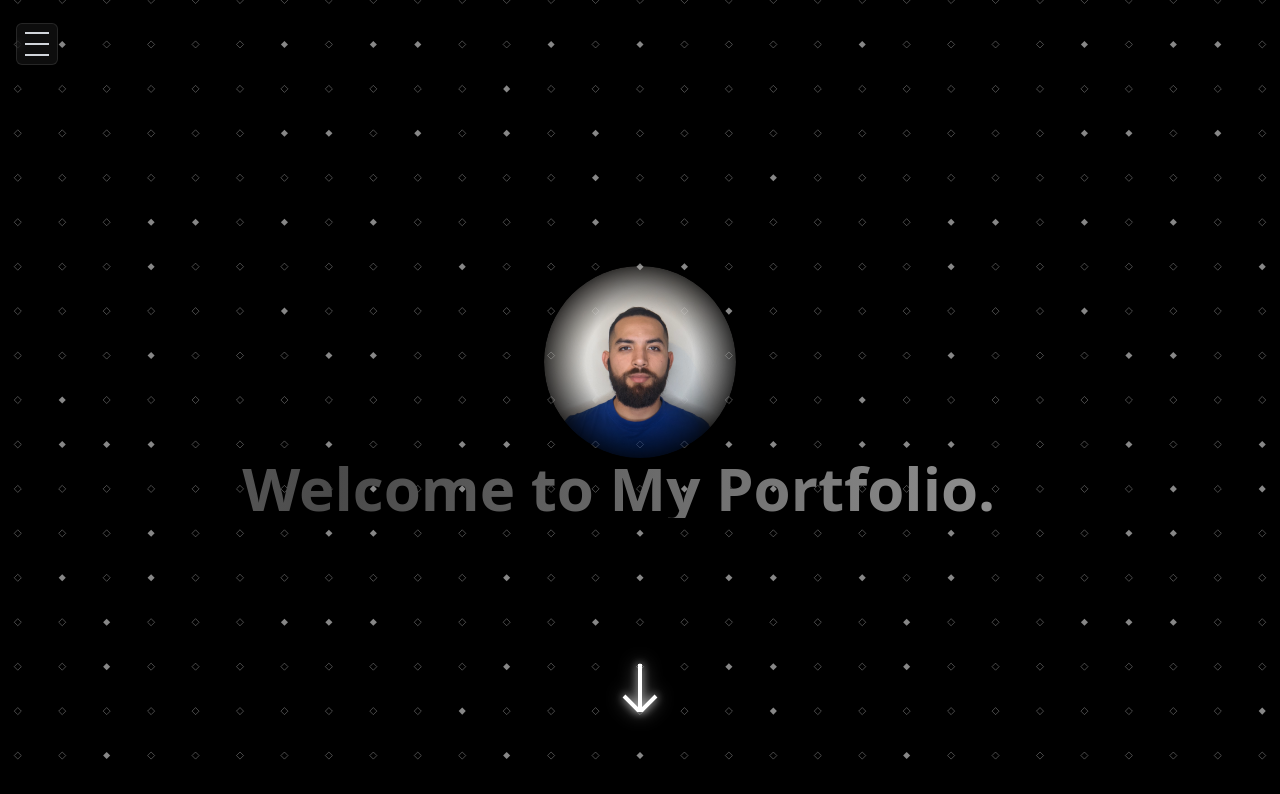
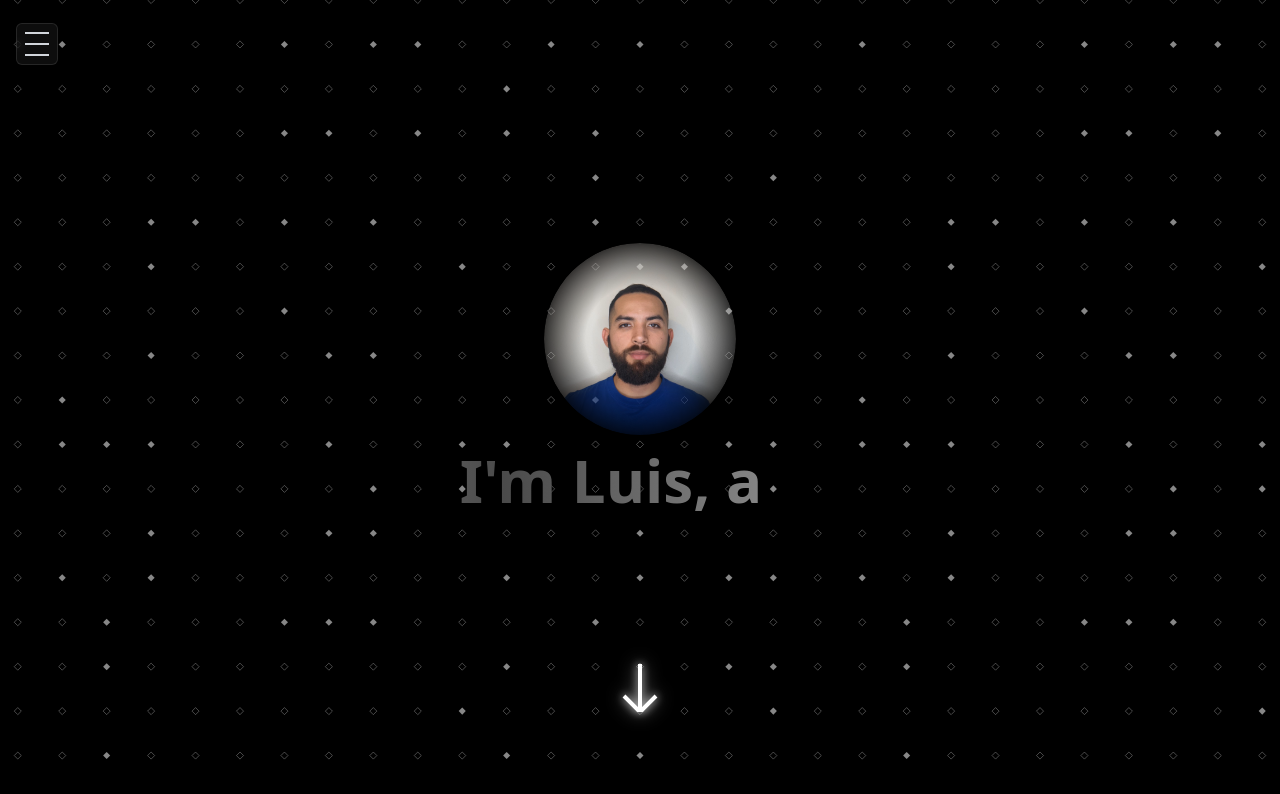
Before and after one commit to Lmx154/portfolio, a React (Vite) app: page / in a window 1280 px wide. Shown: the top 794 px of the page. Built offline with nearby package versions, Linux system fonts and the light colour scheme.

Commit message:
welcome message edit

```diff
--- a/src/pages/Home.tsx
+++ b/src/pages/Home.tsx
@@ -9,15 +9,19 @@ const Home = () => {
         alt="Portrait"
         className="w-48 h-48 rounded-full object-cover drop-shadow-lg fading-mask"
       />
-      <h1 className="text-6xl font-bold mb-4 gradient-text">
+      <h1 className="text-6xl font-bold mb-4 gradient-text pb-4 leading-normal">
         <Typewriter
-          words={['Welcome to My Portfolio.']}
-          loop={1} // Set loop to 1 to run once
+          words={[
+            'Welcome to My Portfolio.',
+            'I\'m Luis, a passionate Software Developer.',
+            'Let\'s Build Something Together.'
+          ]}
+          loop={1}
           cursor
-          cursorStyle='█' // Use a block character for the cursor
+          cursorStyle='█'
           typeSpeed={80}
           deleteSpeed={50}
-          delaySpeed={1000}
+          delaySpeed={2000} // Increased delay between messages
         />
       </h1>
       <div className="arrow-container">
```
